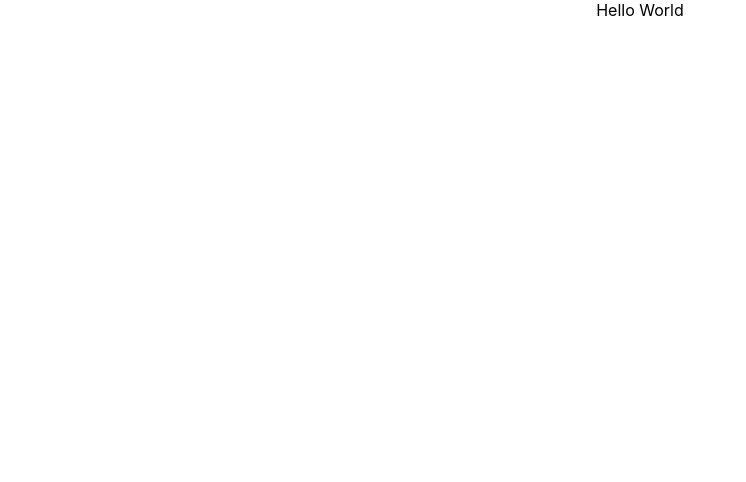
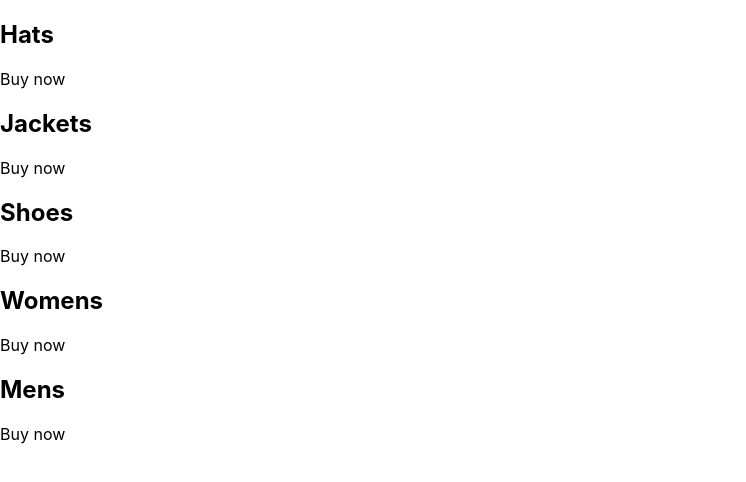
Before and after one commit to DeyDipankar/EasyToBuy, a React (Create React App) app: page / in a window 1280 px wide. Shown: the top 482 px of the page, without its empty margins (0-746 px from the left). Built offline with nearby package versions, Linux system fonts and the light colour scheme.

Commit message:
initial template

```diff
--- a/src/App.js
+++ b/src/App.js
@@ -1,10 +1,27 @@
-import logo from './logo.svg';
 import './App.css';
 
 function App() {
+  const categories = [
+    { 'id': 1, 'name': 'Hats' },
+    { 'id': 2, 'name': 'Jackets' }, ,
+    { 'id': 3, 'name': 'Shoes' }, ,
+    { 'id': 4, 'name': 'Womens' }, ,
+    { 'id': 5, 'name': 'Mens' },
+  ]
   return (
-    <div className="App">
-      Hello World
+    <div className='categories-container'>
+      {categories.map(item => {
+        return (
+          <div key={item.id} className="category-container">
+            <div className='category-body-container'>
+              {/* <img></img> */}
+              <h2>{item.name}</h2>
+              <p>Buy now</p>
+            </div>
+          </div>
+        )
+      }
+      )}
     </div>
   );
 }
```
